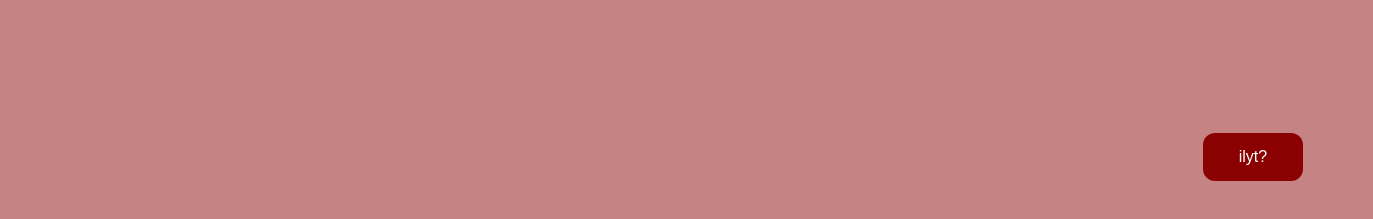
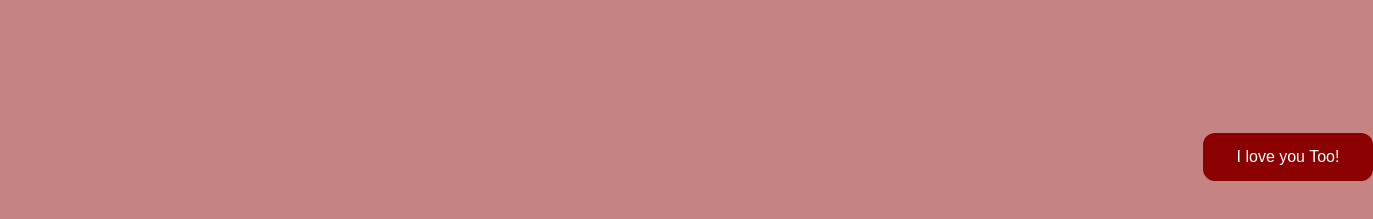
Before and after one commit to prinklehope/date.github.io, a plain HTML site: page ok.html in a window 1280 px wide. Shown: the part 539-758 px from the top of the page, 1373 px wide, since content can reach past the window. Drawn offline with Linux system fonts and the light colour scheme.

Commit message:
Changes a few buttons layout

```diff
--- a/maybe.css
+++ b/maybe.css
@@ -35,6 +35,7 @@ body {
 
 #ilytButton {
   right: 80%;
+  width: 180px !important;
   background-color: #4682b4;
 }
 
--- a/ok.css
+++ b/ok.css
@@ -28,6 +28,7 @@ body {
     bottom: 10%;
     border-left: 90%;
     margin-bottom: 0;
+    width: 170px !important;
     background-color: #8B0000; /* Darker red button background color */
 }
 
--- a/ok.html
+++ b/ok.html
@@ -17,7 +17,7 @@
         <img src="https://media.tenor.com/IviqlJKGm1AAAAAi/peach-and-goma-peach-goma.gif" alt="cute animated gif" />
     </div>
     <div class="buttons">
-        <button class="btn" id="ilytButton" onclick="nextPage()">ilyt?</button>
+        <button class="btn" id="ilytButton" onclick="nextPage()">I love you Too!</button>
         <script>
             function nextPage() {
                 window.location.href = "so.html";
```
Also changed, not shown: maybe.html (+1 -1 lines).
